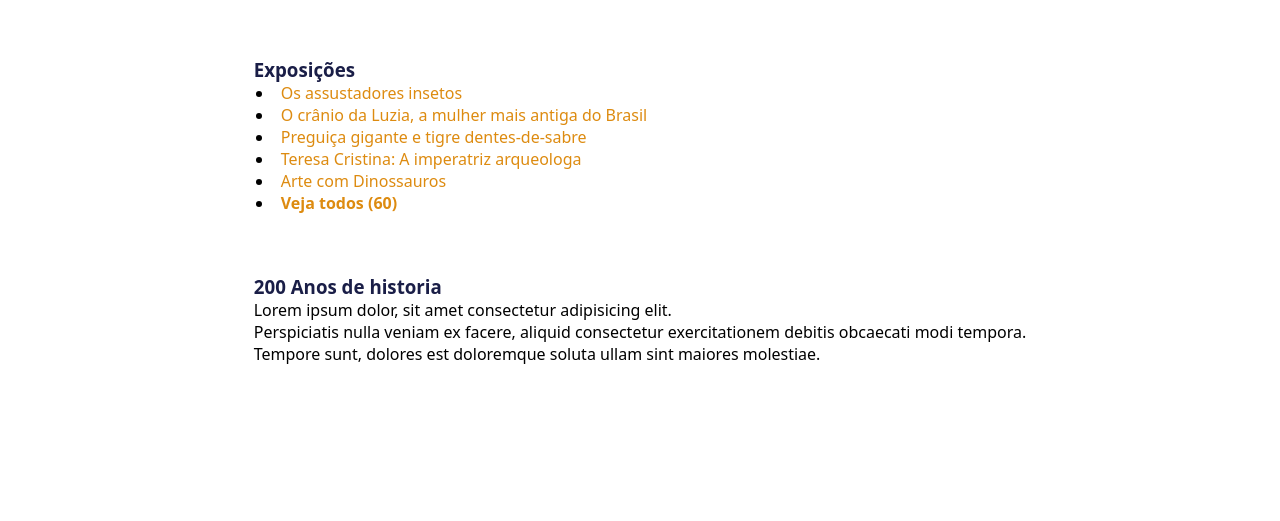
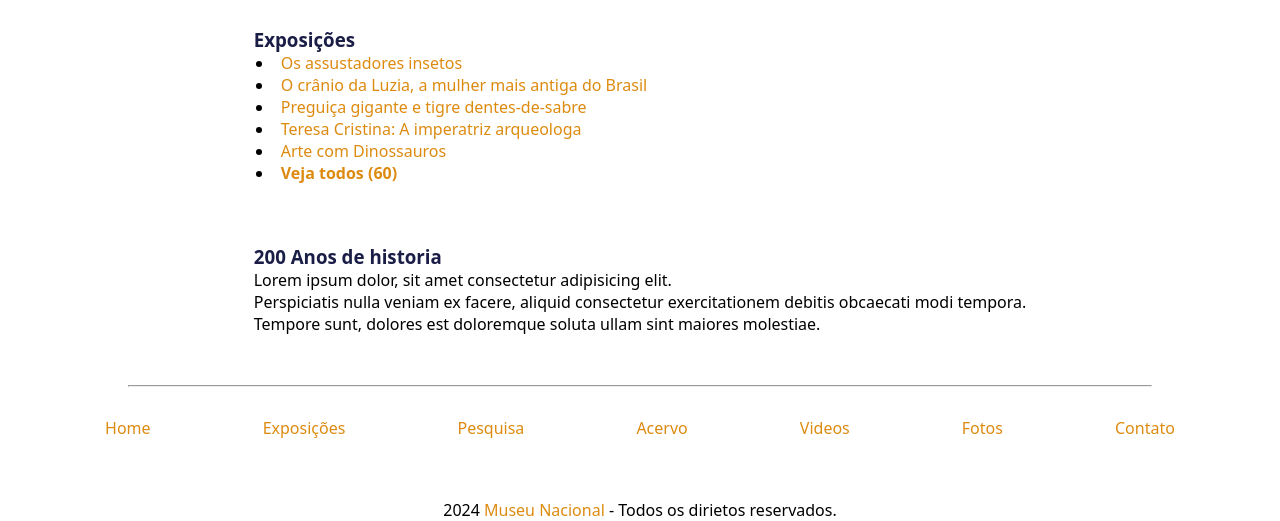
Before and after one commit to Gabreeoo/site-museu, a plain HTML site: page index.html in a window 1280 px wide. Shown: the part 2870-3391 px from the top of the page. Before the commit the page ends 3235 px from the top, so only its background shows below. Drawn offline with Linux system fonts and the light colour scheme.

Commit message:
arrumando gps

```diff
--- a/css/style.css
+++ b/css/style.css
@@ -13,7 +13,7 @@ body,html{
 }
 
 header{
-    height: 350px;
+    height: 320px;
     width: 100%;
 
     background-color: #522e0e;
@@ -128,7 +128,11 @@ section#conteudo{
 
 }
 article#video > iframe{
-    width: 420px;
+    width: 370px;
+}
+
+article#mapa > iframe{
+    width: 370px;
 }
 article#textos > h3{
     margin-top: 60px;
@@ -143,3 +147,35 @@ article#textos > ul{
 article#textos > p {
     margin: auto;
 }
+
+/* Footer */
+
+footer{
+    margin-top: 50px;
+}
+
+hr{
+    width: 80vw;
+    margin: auto;
+}
+
+footer > ul{
+    display: flex;
+    flex-wrap: wrap;
+    justify-content: space-evenly;
+    list-style: none;
+
+    margin-top: 20px;
+}
+
+footer ul > li{
+    margin: 10px 0px;
+}
+
+footer > p{
+    text-align: center;
+    margin-top: 50px;
+}
+footer > p > span{
+    color: #dd8b10
+}
--- a/index.html
+++ b/index.html
@@ -4,6 +4,7 @@
     <meta charset="UTF-8">
     <meta name="viewport" content="width=device-width, initial-scale=1.0">
     <link rel="stylesheet" href="css/style.css">
+    <link rel="stylesheet" href="css/media-query.css">
     <title>Document</title>
 </head>
 <body>
@@ -81,5 +82,19 @@
             </article>
         </section>
     </main>
+
+    <footer>
+        <hr>
+        <ul>
+            <li><a href="#">Home</a></li>
+            <li><a href="#">Exposições</a></li>
+            <li><a href="#">Pesquisa</a></li>
+            <li><a href="#">Acervo</a></li>
+            <li><a href="#">Videos</a></li>
+            <li><a href="#">Fotos</a></li>
+            <li><a href="#">Contato</a></li>
+        </ul>
+        <p>2024 <span>Museu Nacional</span> - Todos os dirietos reservados.</p>
+    </footer>
 </body>
 </html>
```
Also changed, not shown: css/media-query.css (added).
